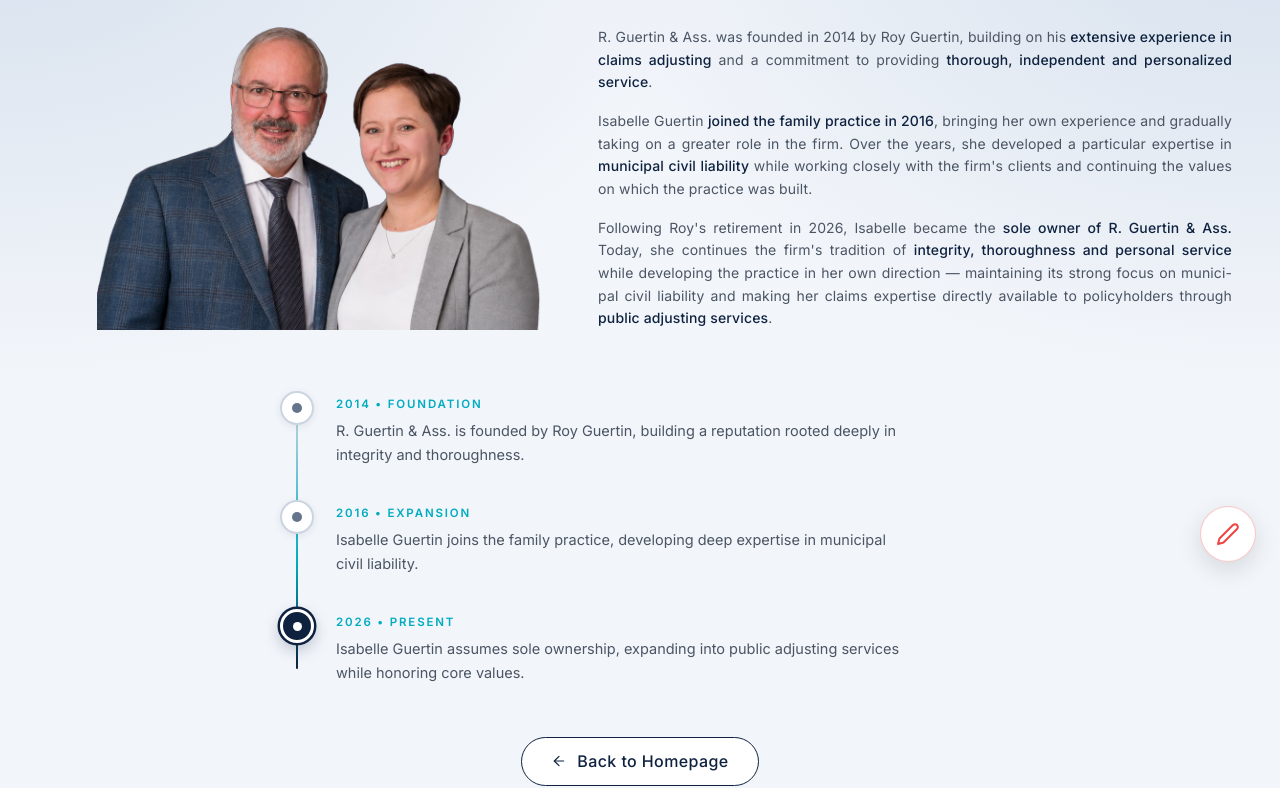
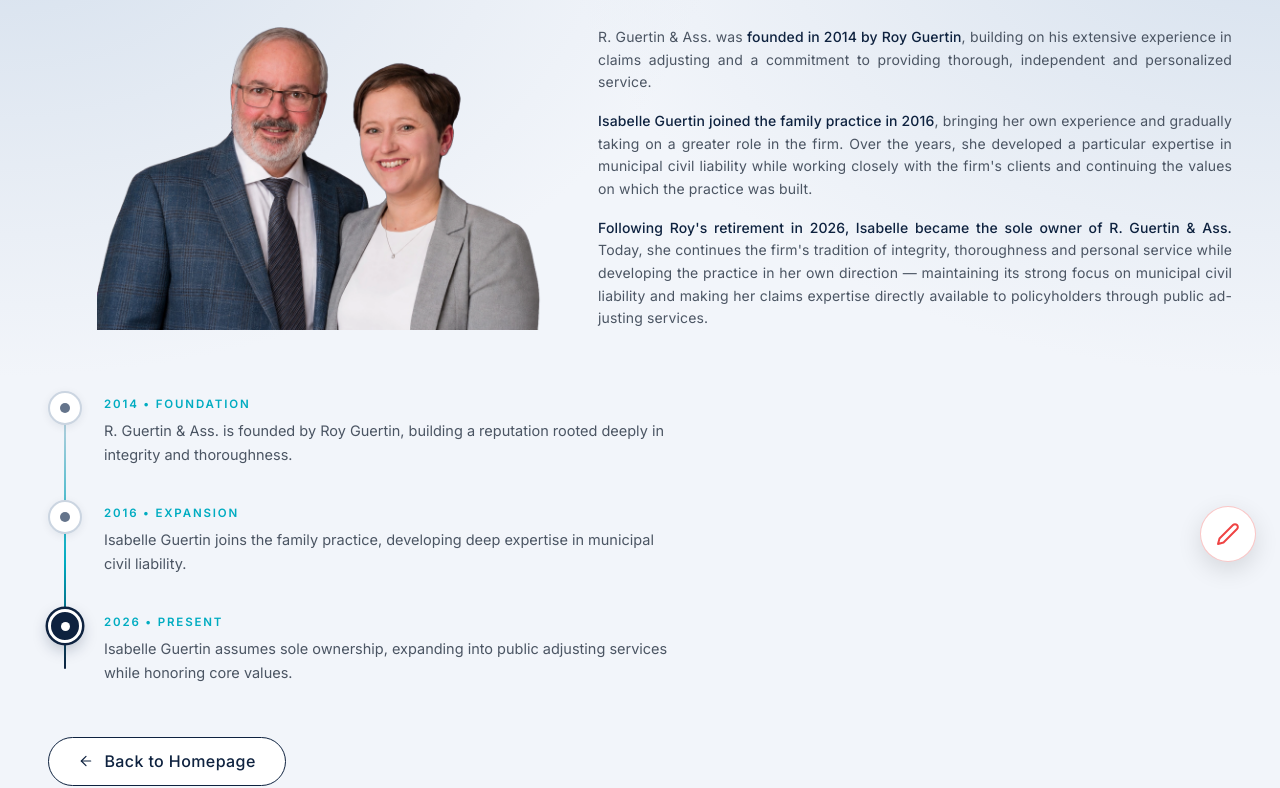
Before and after one commit to Irene2828/ClaimsExpert, a React (Vite) app: page /about in a window 1280 px wide. Shown: the part 214-1002 px from the top of the page. Built offline with nearby package versions, Linux system fonts and the light colour scheme; a web font is replaced by a local one.

Commit message:
Update About page story bolding and align timeline row to left side of column 1

```diff
--- a/src/pages/About.jsx
+++ b/src/pages/About.jsx
@@ -140,14 +140,14 @@ export default function About() {
           margin-top: 16px;
         }
 
-        /* Row 2: Timeline centered */
+        /* Row 2: Timeline aligned by left side of column 1 */
         .about-timeline-row {
           width: 100%;
           max-width: 720px;
-          margin: 56px auto 0 auto;
+          margin: 56px 0 0 0;
           display: flex;
           flex-direction: column;
-          align-items: center;
+          align-items: flex-start;
         }
 
         .about-timeline-frame {
@@ -279,15 +279,15 @@ export default function About() {
               </h1>
 
               <div className="about-story-container">
-                <p className="about-story-paragraph" dangerouslySetInnerHTML={{ __html: t('about.p1').replace('extensive experience in claims adjusting', '<span style="font-weight: 500; color: #0E223F">extensive experience in claims adjusting</span>').replace('vaste expérience en règlement de sinistres', '<span style="font-weight: 500; color: #0E223F">vaste expérience en règlement de sinistres</span>').replace('thorough, independent and personalized service', '<span style="font-weight: 500; color: #0E223F">thorough, independent and personalized service</span>').replace('service approfondi, indépendant et personnalisé', '<span style="font-weight: 500; color: #0E223F">service approfondi, indépendant et personnalisé</span>') }} />
-                <p className="about-story-paragraph" dangerouslySetInnerHTML={{ __html: t('about.p2').replace('joined the family practice in 2016', '<span style="font-weight: 500; color: #0E223F">joined the family practice in 2016</span>').replace('a rejoint le cabinet familial en 2016', '<span style="font-weight: 500; color: #0E223F">a rejoint le cabinet familial en 2016</span>').replace('municipal civil liability', '<span style="font-weight: 500; color: #0E223F">municipal civil liability</span>').replace('responsabilité civile municipale', '<span style="font-weight: 500; color: #0E223F">responsabilité civile municipale</span>') }} />
-                <p className="about-story-paragraph" dangerouslySetInnerHTML={{ __html: t('about.p3').replace('sole owner of R. Guertin & Ass.', '<span style="font-weight: 500; color: #0E223F">sole owner of R. Guertin & Ass.</span>').replace("unique propriétaire de R. Guertin & Ass.", '<span style="font-weight: 500; color: #0E223F">unique propriétaire de R. Guertin & Ass.</span>').replace('integrity, thoroughness and personal service', '<span style="font-weight: 500; color: #0E223F">integrity, thoroughness and personal service</span>').replace('intégrité, de rigueur et de service personnalisé', '<span style="font-weight: 500; color: #0E223F">intégrité, de rigueur et de service personnalisé</span>').replace('public adjusting services', '<span style="font-weight: 500; color: #0E223F">public adjusting services</span>').replace("expert en sinistres au bénéfice de l'assuré", '<span style="font-weight: 500; color: #0E223F">expert en sinistres au bénéfice de l\'assuré</span>') }} />
+                <p className="about-story-paragraph" dangerouslySetInnerHTML={{ __html: t('about.p1').replace('founded in 2014 by Roy Guertin', '<span style="font-weight: 500; color: #0E223F">founded in 2014 by Roy Guertin</span>').replace('fondée en 2014 par Roy Guertin', '<span style="font-weight: 500; color: #0E223F">fondée en 2014 par Roy Guertin</span>') }} />
+                <p className="about-story-paragraph" dangerouslySetInnerHTML={{ __html: t('about.p2').replace('Isabelle Guertin joined the family practice in 2016', '<span style="font-weight: 500; color: #0E223F">Isabelle Guertin joined the family practice in 2016</span>').replace('Isabelle Guertin a rejoint le cabinet familial en 2016', '<span style="font-weight: 500; color: #0E223F">Isabelle Guertin a rejoint le cabinet familial en 2016</span>') }} />
+                <p className="about-story-paragraph" dangerouslySetInnerHTML={{ __html: t('about.p3').replace("Following Roy's retirement in 2026, Isabelle became the sole owner of R. Guertin & Ass.", '<span style="font-weight: 500; color: #0E223F">Following Roy\'s retirement in 2026, Isabelle became the sole owner of R. Guertin & Ass.</span>').replace("À la suite de la retraite de Roy en 2026, Isabelle est devenue l'unique propriétaire de R. Guertin & Ass.", '<span style="font-weight: 500; color: #0E223F">À la suite de la retraite de Roy en 2026, Isabelle est devenue l\'unique propriétaire de R. Guertin & Ass.</span>') }} />
               </div>
             </div>
 
           </div>
 
-          {/* Row 2: Timeline in the Middle under Top Row */}
+          {/* Row 2: Timeline aligned to Left Side of Column 1 */}
           <div className="about-timeline-row">
             <div className="about-timeline-frame">
               <div className="timeline-container">
@@ -340,7 +340,7 @@ export default function About() {
             </div>
 
             {/* Back Button */}
-            <div className="w-full flex justify-center mt-12">
+            <div className="w-full flex justify-start mt-12">
               <Link
                 to="/"
                 className="font-inter group inline-flex items-center justify-center gap-2.5 rounded-full font-medium tracking-wide border bg-white transition-colors hover:bg-[#F5F6F8] text-[14.7px]"
```
